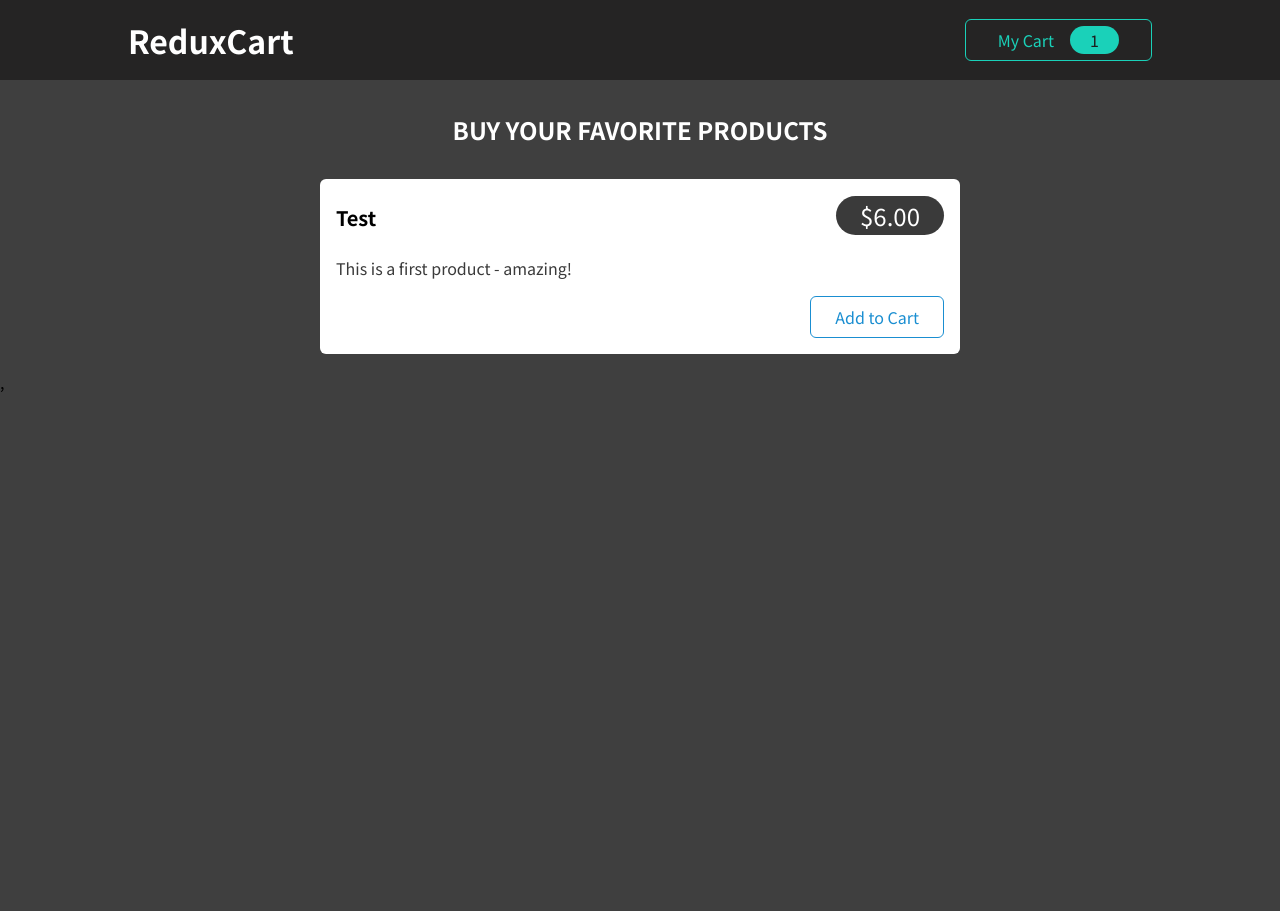
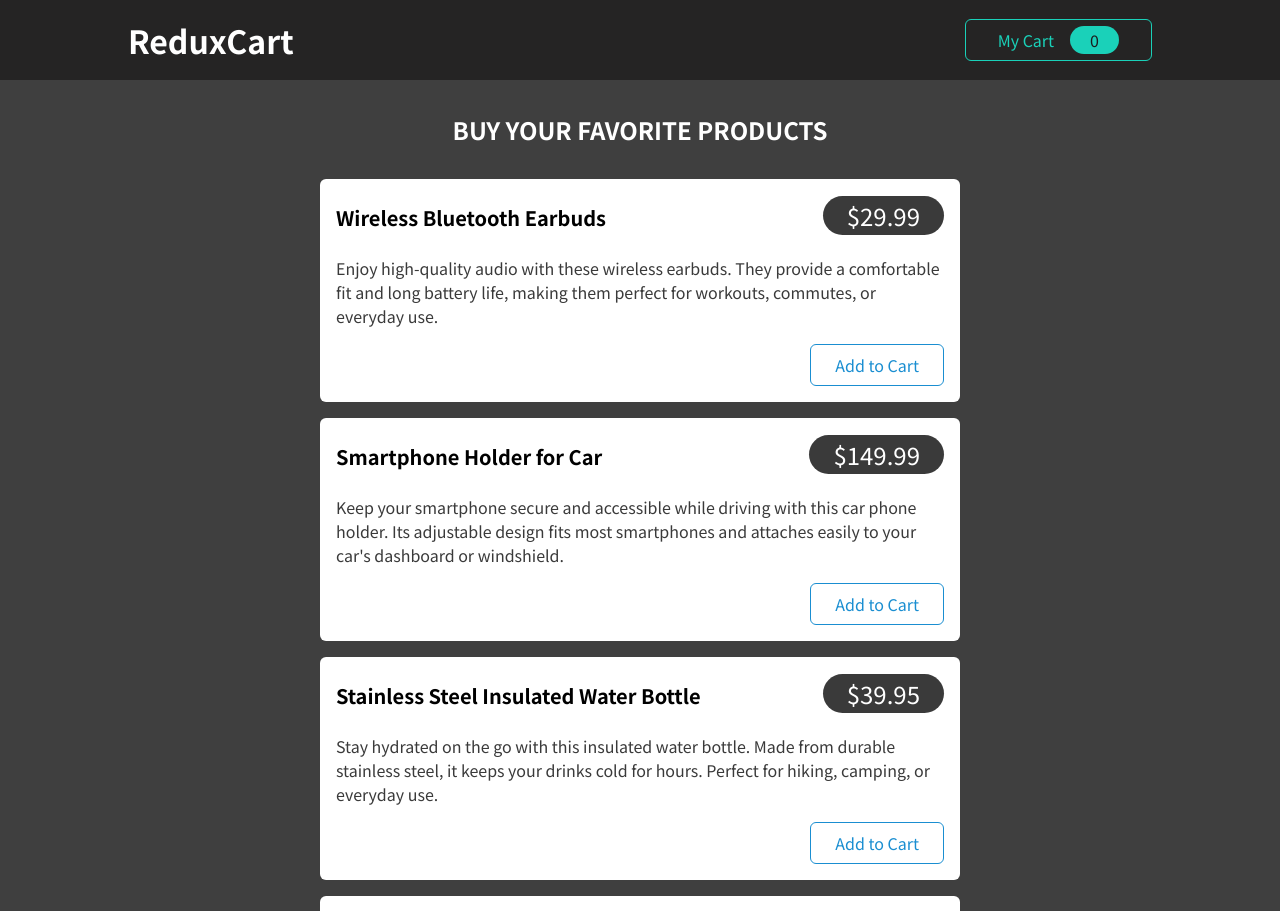
Before and after one commit to ombhamare4/PassionateReact, a React (Create React App) app in the folder Advance Redux/: page / in a window 1280 px wide. Shown: the top 911 px of the page. Before the commit the page ends 800 px from the top, so only its background shows below. Built offline with nearby package versions, Linux system fonts and the light colour scheme.

Commit message:
Cart Slice and Logic added for offline data

```diff
--- a/Advance Redux/src/components/Cart/Cart.js
+++ b/Advance Redux/src/components/Cart/Cart.js
@@ -1,15 +1,28 @@
-import Card from '../UI/Card';
-import classes from './Cart.module.css';
-import CartItem from './CartItem';
+import { useSelector, useDispatch } from "react-redux";
+
+import Card from "../UI/Card";
+import classes from "./Cart.module.css";
+import CartItem from "./CartItem";
 
 const Cart = (props) => {
+  const cart = useSelector((state) => state.cart);
+  console.log(cart);
   return (
     <Card className={classes.cart}>
       <h2>Your Shopping Cart</h2>
       <ul>
-        <CartItem
-          item={{ title: 'Test Item', quantity: 3, total: 18, price: 6 }}
-        />
+        {cart.items.map((data) => (
+          <CartItem
+            key={data.id}
+            item={{
+              id: data.id,
+              title: data.name,
+              quantity: data.quantity,
+              total: data.totalPrice,
+              price: data.price,
+            }}
+          />
+        ))}
       </ul>
     </Card>
   );
--- a/Advance Redux/src/components/Cart/CartButton.js
+++ b/Advance Redux/src/components/Cart/CartButton.js
@@ -1,9 +1,11 @@
 import classes from "./CartButton.module.css";
-import { useDispatch } from "react-redux";
+import { useSelector, useDispatch } from "react-redux";
 import { uiAction } from "../../store/ui-slice";
 
 const CartButton = (props) => {
   const dispatch = useDispatch();
+  const cart = useSelector((state) => state.cart);
+
   const cartVisibilityHandler = () => {
     dispatch(uiAction.toggle());
   };
@@ -11,7 +13,7 @@ const CartButton = (props) => {
   return (
     <button onClick={cartVisibilityHandler} className={classes.button}>
       <span>My Cart</span>
-      <span className={classes.badge}>1</span>
+      <span className={classes.badge}>{cart.totalQuantity}</span>
     </button>
   );
 };
--- a/Advance Redux/src/components/Cart/CartItem.js
+++ b/Advance Redux/src/components/Cart/CartItem.js
@@ -1,14 +1,24 @@
-import classes from './CartItem.module.css';
+import { useSelector, useDispatch } from "react-redux";
+import { cartActions } from "../../store/cart-slice";
+
+import classes from "./CartItem.module.css";
 
 const CartItem = (props) => {
-  const { title, quantity, total, price } = props.item;
-
+  const dispatch = useDispatch();
+  const cart = useSelector((state) => state.cart);
+  const { id, title, quantity, total, price } = props.item;
+  const addToCartHandler = () => {
+    dispatch(cartActions.addItemToCart(props.item));
+  };
+  const removeFromCartHandler = () => {
+    dispatch(cartActions.removeItemToCart(id));
+  };
   return (
-    <li className={classes.item}>
+    <li key={id} className={classes.item}>
       <header>
         <h3>{title}</h3>
         <div className={classes.price}>
-          ${total.toFixed(2)}{' '}
+          ${total.toFixed(2)}{" "}
           <span className={classes.itemprice}>(${price.toFixed(2)}/item)</span>
         </div>
       </header>
@@ -17,8 +27,8 @@ const CartItem = (props) => {
           x <span>{quantity}</span>
         </div>
         <div className={classes.actions}>
-          <button>-</button>
-          <button>+</button>
+          <button onClick={removeFromCartHandler}>-</button>
+          <button onClick={addToCartHandler}>+</button>
         </div>
       </div>
     </li>
--- a/Advance Redux/src/components/Shop/ProductItem.js
+++ b/Advance Redux/src/components/Shop/ProductItem.js
@@ -1,11 +1,22 @@
-import Card from '../UI/Card';
-import classes from './ProductItem.module.css';
+import { useSelector, useDispatch } from "react-redux";
+import { cartActions } from "../../store/cart-slice";
+import Card from "../UI/Card";
+import classes from "./ProductItem.module.css";
 
 const ProductItem = (props) => {
-  const { title, price, description } = props;
-
+  const dispatch = useDispatch();
+  const { id, title, price, description } = props;
+  const addToCartHandler = () => {
+    console.log(id);
+    const data = {
+      id,
+      price,
+      title,
+    };
+    dispatch(cartActions.addItemToCart(data));
+  };
   return (
-    <li className={classes.item}>
+    <li key={id} className={classes.item}>
       <Card>
         <header>
           <h3>{title}</h3>
@@ -13,7 +24,7 @@ const ProductItem = (props) => {
         </header>
         <p>{description}</p>
         <div className={classes.actions}>
-          <button>Add to Cart</button>
+          <button onClick={addToCartHandler}>Add to Cart</button>
         </div>
       </Card>
     </li>
--- a/Advance Redux/src/components/Shop/Products.js
+++ b/Advance Redux/src/components/Shop/Products.js
@@ -1,16 +1,56 @@
-import ProductItem from './ProductItem';
-import classes from './Products.module.css';
-
+import ProductItem from "./ProductItem";
+import classes from "./Products.module.css";
+const DUMMY_PRODUCTS = [
+  {
+    itemId: "SKU123",
+    price: 29.99,
+    name: "Wireless Bluetooth Earbuds",
+    description:
+      "Enjoy high-quality audio with these wireless earbuds. They provide a comfortable fit and long battery life, making them perfect for workouts, commutes, or everyday use.",
+  },
+  {
+    itemId: "SKU456",
+    price: 149.99,
+    name: "Smartphone Holder for Car",
+    description:
+      "Keep your smartphone secure and accessible while driving with this car phone holder. Its adjustable design fits most smartphones and attaches easily to your car's dashboard or windshield.",
+  },
+  {
+    itemId: "SKU789",
+    price: 39.95,
+    name: "Stainless Steel Insulated Water Bottle",
+    description:
+      "Stay hydrated on the go with this insulated water bottle. Made from durable stainless steel, it keeps your drinks cold for hours. Perfect for hiking, camping, or everyday use.",
+  },
+  {
+    itemId: "SKU321",
+    price: 79.99,
+    name: "Wireless Charging Pad",
+    description:
+      "Charge your compatible devices wirelessly with this charging pad. Its sleek design looks great on any desk or nightstand, and its fast-charging capability saves you time.",
+  },
+  {
+    itemId: "SKU654",
+    price: 199.99,
+    name: "Noise-Canceling Headphones",
+    description:
+      "Immerse yourself in your favorite music or podcasts with these noise-canceling headphones. They block out ambient noise for a distraction-free listening experience, whether you're at home, work, or on the go.",
+  },
+];
 const Products = (props) => {
   return (
     <section className={classes.products}>
       <h2>Buy your favorite products</h2>
       <ul>
-        <ProductItem
-          title='Test'
-          price={6}
-          description='This is a first product - amazing!'
-        />
+        {DUMMY_PRODUCTS.map((product) => (
+          <ProductItem
+            key={product.itemId}
+            id={product.itemId}
+            title={product.name}
+            price={product.price}
+            description={product.description}
+          />
+        ))}
       </ul>
     </section>
   );
--- /dev/null
+++ b/Advance Redux/src/store/cart-slice.js
@@ -0,0 +1,52 @@
+import { createSlice } from "@reduxjs/toolkit";
+
+const initialState = {
+  items: [],
+  totalQuantity: 0,
+};
+
+const cartSlice = createSlice({
+  name: "cart",
+  initialState,
+  reducers: {
+    addItemToCart(state, action) {
+      const newItem = action.payload;
+      const existingItem = state.items.find((item) => item.id === newItem.id);
+      state.totalQuantity++;
+      if (!existingItem) {
+        // So then we wanna go to our state items and push a new item. And that would be absolutely bad if you're using just Redux
+        // because push manipulates the existing array in the existing state.
+        // And that's a must not do, but with Redux Toolkit, as emphasized before, we don't have that problem
+        // because their Redux Toolkit internally ensures that this will not manipulate the existing state
+        // but that it instead transforms this into an operation which updates the state in an immutable way.
+        // So we can use push here when working with Redux Toolkit.
+        state.items.push({
+          id: newItem.id,
+          price: newItem.price,
+          quantity: 1,
+          totalPrice: newItem.price,
+          name: newItem.title,
+        });
+      } else {
+        //Donot do with legacy redux but you can do with Redux Toolkit
+        existingItem.quantity++;
+        existingItem.totalPrice += newItem.price;
+      }
+    },
+    removeItemToCart(state, action) {
+      const id = action.payload;
+      const existingItem = state.items.find((item) => item.id === id);
+      state.totalQuantity--;
+      if (existingItem.quantity === 1) {
+        state.items = state.items.filter((item) => item.id !== id);
+      } else {
+        existingItem.quantity--;
+        console.log(existingItem);
+        existingItem.totalPrice -= existingItem.price;
+      }
+    },
+  },
+});
+
+export const cartActions = cartSlice.actions;
+export default cartSlice;
--- a/Advance Redux/src/store/index.js
+++ b/Advance Redux/src/store/index.js
@@ -1,10 +1,12 @@
 import { configureStore } from "@reduxjs/toolkit";
 
 import uiSlice from "./ui-slice";
+import cartSlice from "./cart-slice";
 
 const store = configureStore({
   reducer: {
     ui: uiSlice.reducer,
+    cart: cartSlice.reducer,
   },
 });
 
```
